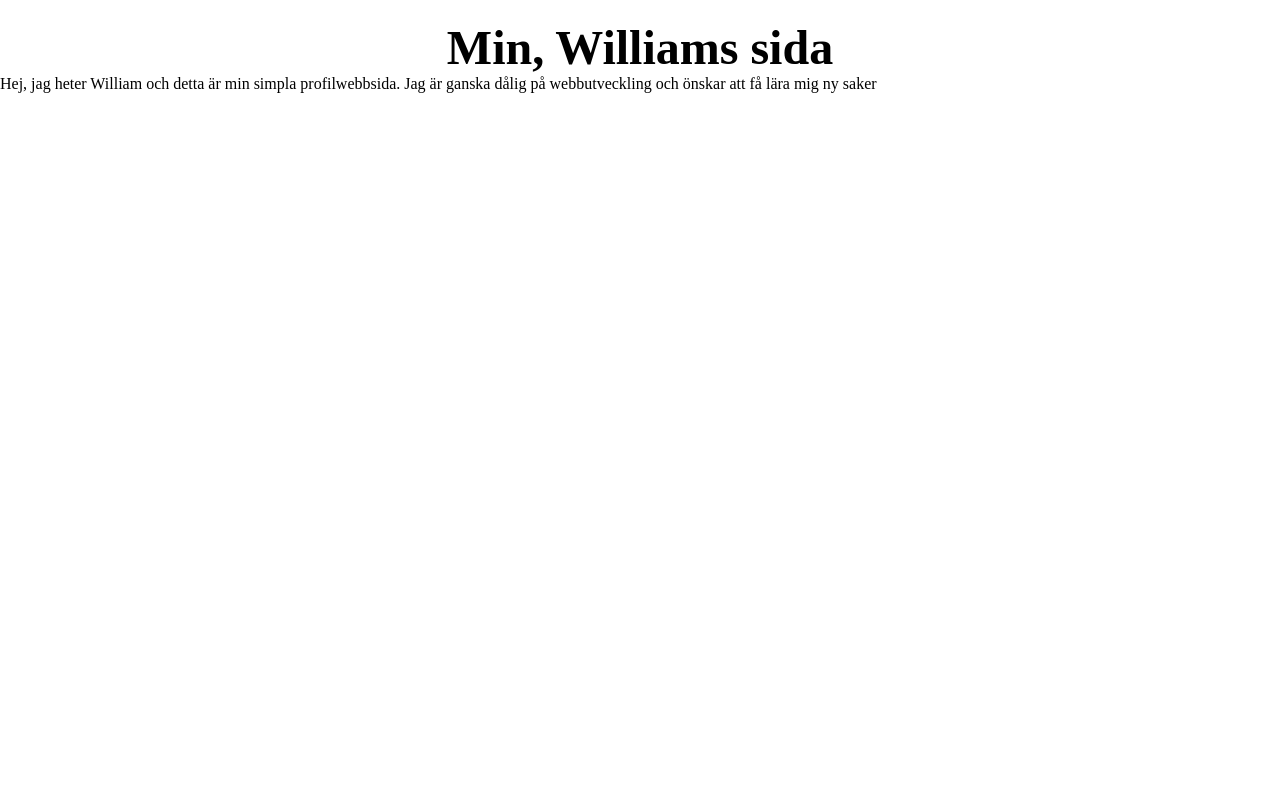
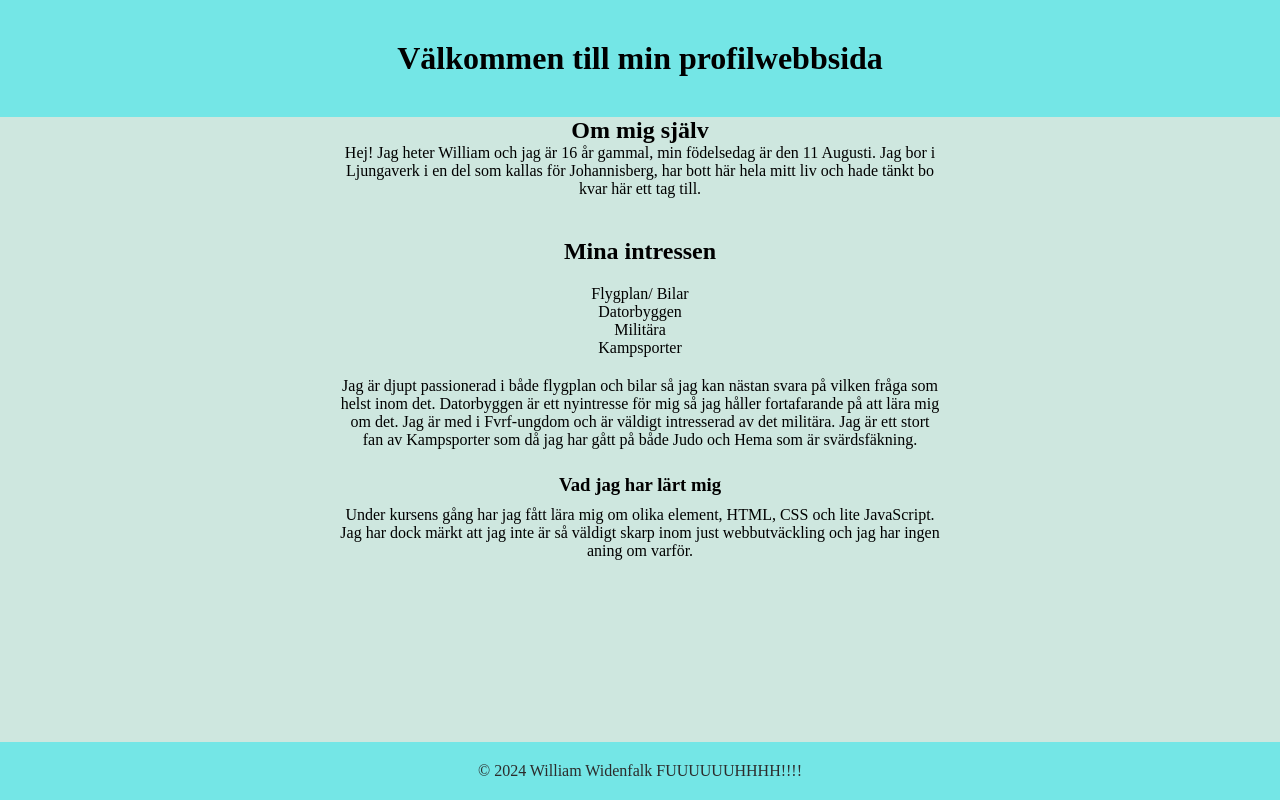
Before and after one commit to WilliamW09/profilwebbsida, a plain HTML site: page Main/index.html in a window 1280 px wide. Drawn offline with Linux system fonts and the light colour scheme.

Commit message:
[ADD] Styling

```diff
--- a/Main/index.html
+++ b/Main/index.html
@@ -3,18 +3,46 @@
 <head>
     <meta charset="UTF-8">
     <meta name="viewport" content="width=device-width, initial-scale=1.0">
-    <title>Document</title>
+    <title>profilwebbsida</title>
 </head>
 
 <link rel="stylesheet" href="style.css">
 
 <body>
-    <header class="rubrik">
-        <h1>Min, Williams sida</h1>
+    <header class="rubrik h1">
+        <h1>Välkommen till min profilwebbsida</h1>
     </header>
-    <section>
-        <p>Hej, jag heter William och detta är min simpla profilwebbsida. Jag är ganska dålig på webbutveckling och önskar att få lära mig ny saker</p>
-    </section>
+
+    <main>
+        <section>
+            <article>
+                <h2 class="rubrik-h2">Om mig själv</h2>
+                <p class="om-mig">Hej! Jag heter William och jag är 16 år gammal, min födelsedag är den 11 Augusti. Jag bor i Ljungaverk i en del som kallas för Johannisberg, har bott här hela mitt liv och hade tänkt bo kvar här ett tag till. </p>
+            </article>
+
+            <article>
+                <h2 class="intressen-rubrik">Mina intressen</h2>
+                <ul class="intressen">
+                    <li>Flygplan/ Bilar</li>
+                    <li>Datorbyggen</li>
+                    <li>Militära</li>
+                    <li>Kampsporter</li>
+                    <p class="intressen-p">Jag är djupt passionerad i både flygplan och bilar så jag kan nästan svara på vilken fråga som helst inom det. Datorbyggen är ett nyintresse för mig så jag håller fortafarande på att lära mig om det. Jag är med i Fvrf-ungdom och är väldigt intresserad av det militära. Jag är ett stort fan av Kampsporter som då jag har gått på både Judo och Hema som är svärdsfäkning.</p>
+                </ul>
+            </article>
+        </section>
+
+        <section>
+            <article>
+                <h3 class="lärt-mig">Vad jag har lärt mig</h3>
+                <p class="lärt-mig-p">Under kursens gång har jag fått lära mig om olika element, HTML, CSS och lite JavaScript. Jag har dock märkt att jag inte är så väldigt skarp inom just webbutväckling och jag har ingen aning om varför.
+            </article>
+        </section>
+    </main>
+
+    <footer class="footer">
+        <p>© 2024 William Widenfalk FUUUUUUHHHH!!!!</p>
+   </footer>
 
 </body>
 </html>
--- a/Main/style.css
+++ b/Main/style.css
@@ -1,12 +1,83 @@
 *{
     margin: 0;
     padding: 0;
-
 }
 
-.rubrik{
-    color: black;
-    font-size: 24px;
+body {
+    background-color:rgb(206, 231, 223);
+    box-sizing: border-box;
+    min-height: 100vh;
+    display: flex;
+    flex-direction: column;
+}
+
+main {
+    flex: 1;
+}
+
+.rubrik h1 {
     text-align: center;
+    padding: 40px;
+    font-family: 'Times New Roman', Times, serif;
+    background-color: rgb(116, 230, 230);
+}
+
+.rubrik-h2  {
+    text-align: center;
+    font-family: 'Times New Roman', Times, serif;
+}
+
+.om-mig {
+    text-align: center;
+    font-family: 'Times New Roman', Times, serif;
+    display: flex;
+    flex-direction: column;
+    max-width: 600px;
+    margin: auto;
+}
+
+.intressen-rubrik {
+    text-align: center;
+    font-family: 'Times New Roman', Times, serif;
+    margin-top: 40px;
+}
+
+.intressen {
+    text-align: center;
+    font-family: 'Times New Roman', Times, serif;
+    list-style-type: square;
+    margin-top: 20px;
+    margin-bottom: auto;
+}
+
+.lärt-mig {
+    text-align: center;
+    font-family: 'Times New Roman', Times, serif;
+    margin-top: 25px;
+    margin-bottom: 10px;
+}
+
+.lärt-mig-p
+{
+    text-align: center;
+    font-family: 'Times New Roman', Times, serif;
+    max-width: 600px;
+    margin: auto;
+}
+
+.intressen-p {
+    text-align: center;
+    font-family: 'Times New Roman', Times, serif;
+    max-width: 600px;
+    margin: auto;
     margin-top: 20px;
 }
+
+.footer {
+    text-align: center;
+    font-family: 'Times New Roman', Times, serif;
+    padding: 20px;
+    margin-top: 40px;
+    background-color: rgb(116, 230, 230);
+    color: rgb(44, 44, 44);
+}
```
